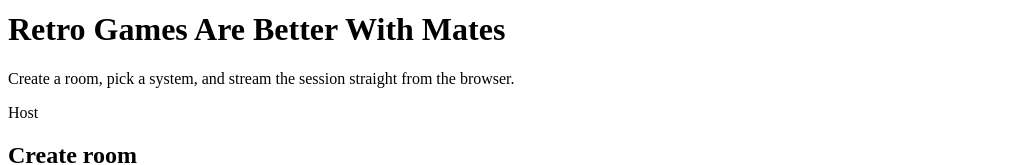
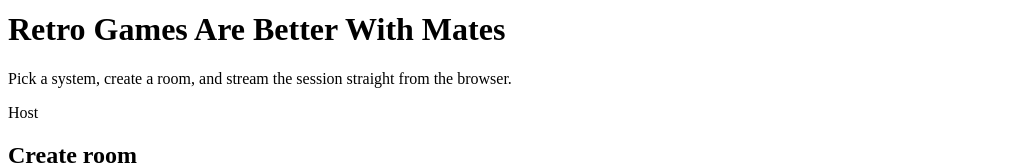
Before and after one commit to osg27/AmstradOnline, a React (Vite) app in the folder frontend/: page /lobby in a window 1280 px wide. Shown: the part 1085-1250 px from the top of the page, without its empty margins (0-1013 px from the left). Built offline with nearby package versions, Linux system fonts and the light colour scheme; no server answers; sample sign-in values are in the browser's storage; the HTML template or start-up script is replaced by a standard one.

Commit message:
Update lobby flow copy

```diff
--- a/frontend/src/pages/LobbyPage.jsx
+++ b/frontend/src/pages/LobbyPage.jsx
@@ -128,7 +128,7 @@ export default function LobbyPage() {
 
         <div className="lobby-intro">
           <h1>Retro Games Are Better With Mates</h1>
-          <p>Create a room, pick a system, and stream the session straight from the browser.</p>
+          <p>Pick a system, create a room, and stream the session straight from the browser.</p>
         </div>
 
         <div className="lobby-actions">
```
Also changed, not shown: 2 other files (tests, documents, lock files or other folders).
